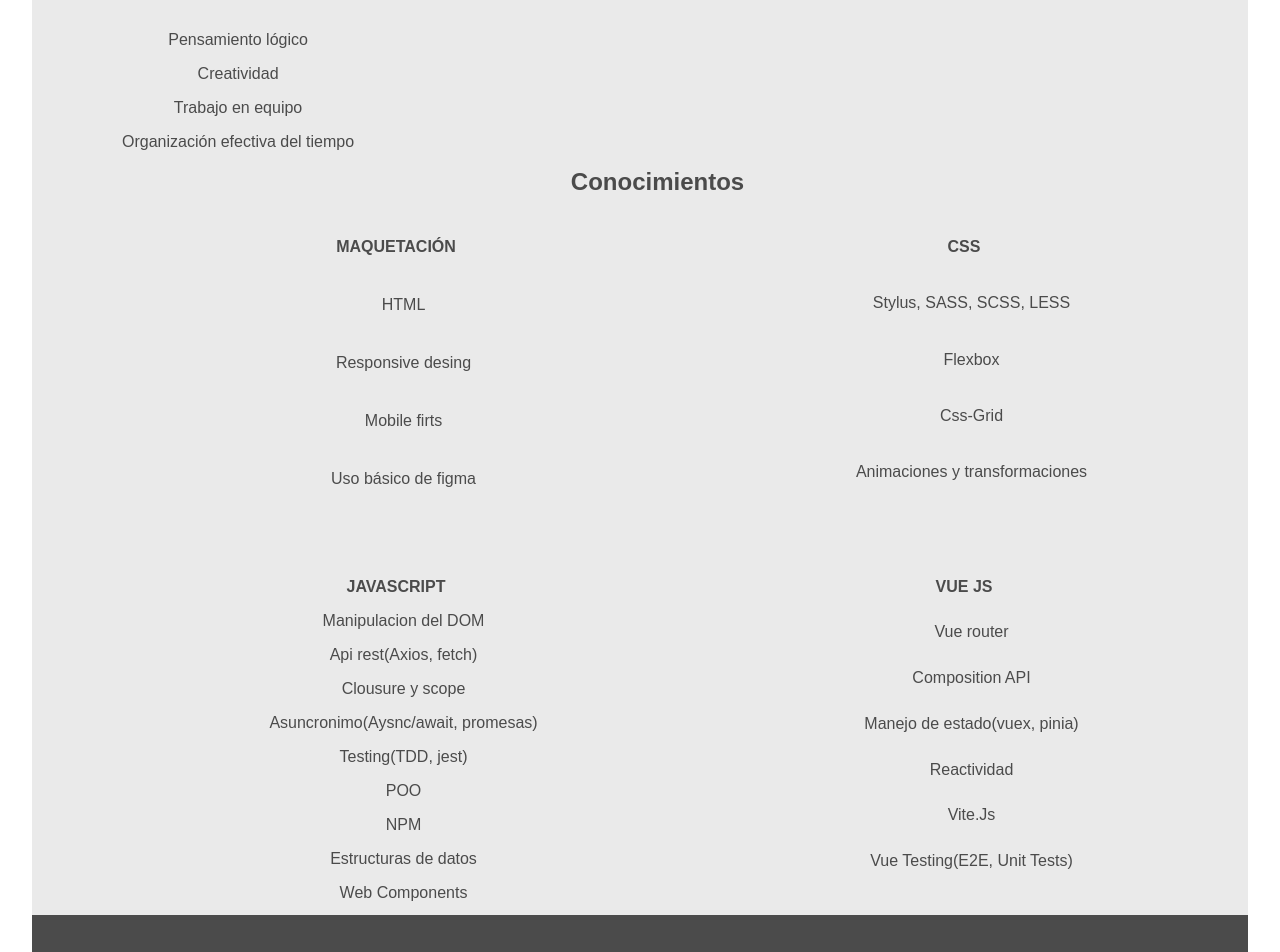
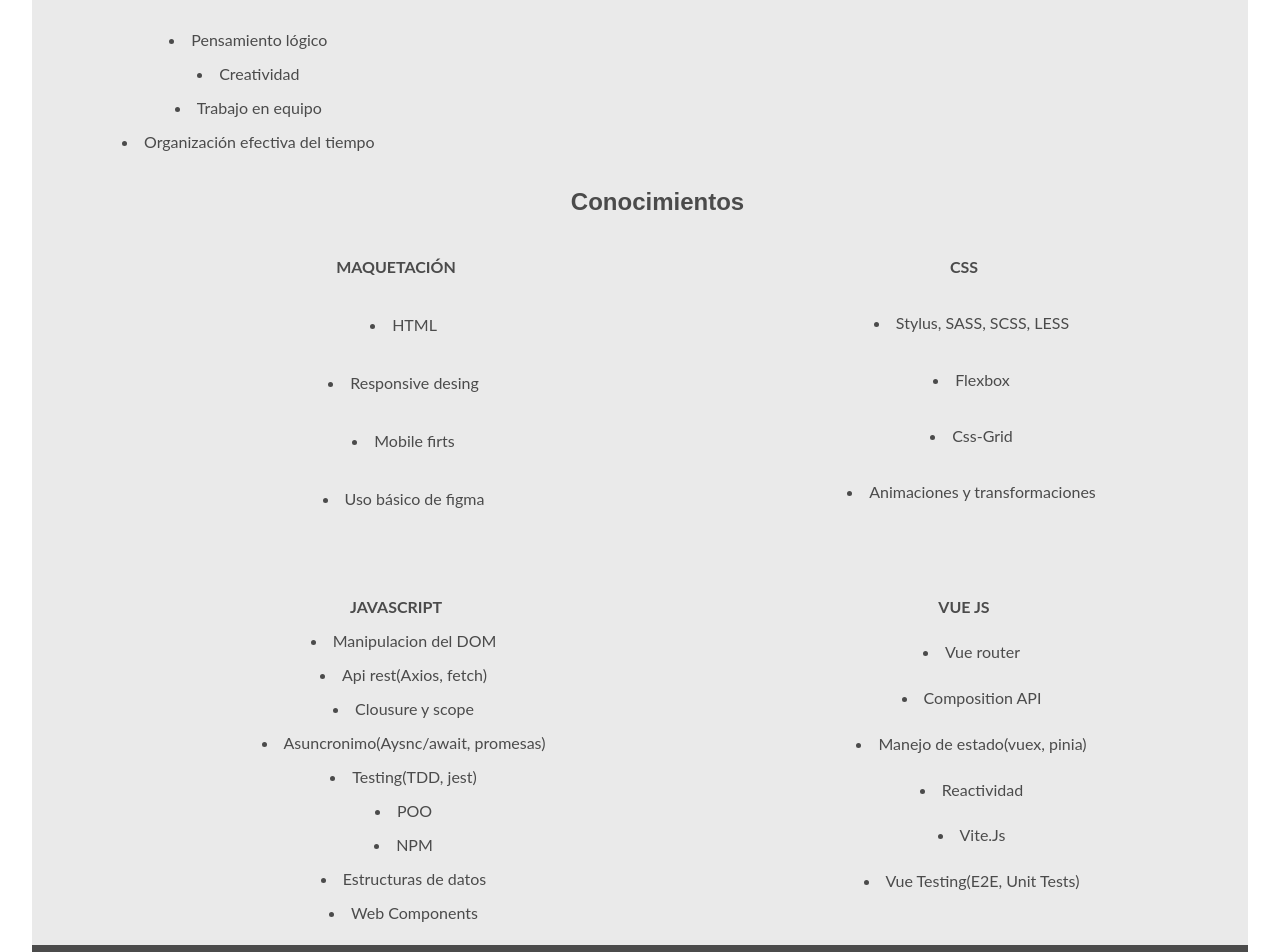
Before and after one commit to Marualexa/portafolio, a Vue app: page / in a window 1280 px wide. Shown: the part 1440-2392 px from the top of the page. Built offline with nearby package versions, Linux system fonts and the light colour scheme; the HTML template or start-up script is replaced by a standard one.

Commit message:
margenes

```diff
--- a/src/components/Knowledge.vue
+++ b/src/components/Knowledge.vue
@@ -4,41 +4,41 @@
     <div class="items-container">
       <div class="maquetacion">
         <h5>MAQUETACIÓN</h5>
-        <p>HTML</p>
-        <p>Responsive desing</p>
-        <p>Mobile firts</p>
-        <p>Uso básico de figma</p>
+        <li>HTML</li>
+        <li>Responsive desing</li>
+        <li>Mobile firts</li>
+        <li>Uso básico de figma</li>
       </div>
 
       <div class="css">
         <h5>CSS</h5>
-        <p>Stylus, SASS, SCSS, LESS</p>
-        <p>Flexbox</p>
-        <p>Css-Grid</p>
-        <p>Animaciones y transformaciones</p>
+        <li>Stylus, SASS, SCSS, LESS</li>
+        <li>Flexbox</li>
+        <li>Css-Grid</li>
+        <li>Animaciones y transformaciones</li>
       </div>
 
       <div class="javascrip">
         <h5>JAVASCRIPT</h5>
-        <p>Manipulacion del DOM</p>
-        <p>Api rest(Axios, fetch)</p>
-        <p>Clousure y scope</p>
-        <p>Asuncronimo(Aysnc/await, promesas)</p>
-        <p>Testing(TDD, jest)</p>
-        <p>POO</p>
-        <p>NPM</p>
-        <p>Estructuras de datos</p>
-        <p>Web Components</p>
+        <li>Manipulacion del DOM</li>
+        <li>Api rest(Axios, fetch)</li>
+        <li>Clousure y scope</li>
+        <li>Asuncronimo(Aysnc/await, promesas)</li>
+        <li>Testing(TDD, jest)</li>
+        <li>POO</li>
+        <li>NPM</li>
+        <li>Estructuras de datos</li>
+        <li>Web Components</li>
       </div>
 
       <div class="vue-js">
         <h5>VUE JS</h5>
-        <p>Vue router</p>
-        <p>Composition API</p>
-        <p>Manejo de estado(vuex, pinia)</p>
-        <p>Reactividad</p>
-        <p>Vite.Js</p>
-        <p>Vue Testing(E2E, Unit Tests)</p>
+        <li>Vue router</li>
+        <li>Composition API</li>
+        <li>Manejo de estado(vuex, pinia)</li>
+        <li>Reactividad</li>
+        <li>Vite.Js</li>
+        <li>Vue Testing(E2E, Unit Tests)</li>
       </div>
     </div>
   </div>
--- a/src/components/SoftSkills.vue
+++ b/src/components/SoftSkills.vue
@@ -1,13 +1,13 @@
 <template>
-    <div class="container-soft">
-        <h2>Habilidades Blandas</h2>
-        <div>
-            <p>Pensamiento lógico</p>
-            <p>Creatividad</p>
-            <p>Trabajo en equipo</p>
-            <p>Organización efectiva del tiempo</p>
-        </div>
+  <div class="container-soft">
+    <h2>Habilidades Blandas</h2>
+    <div>
+      <li>Pensamiento lógico</li>
+      <li>Creatividad</li>
+      <li>Trabajo en equipo</li>
+      <li>Organización efectiva del tiempo</li>
     </div>
+  </div>
 </template>
 
 <script setup></script>
--- a/src/sass/componentStyles/_contactsInfo.scss
+++ b/src/sass/componentStyles/_contactsInfo.scss
@@ -1,6 +1,6 @@
 .infor-contact {
     width: 100%;
-    height: 15vh;
+    height: 27vh;
     background-color: $color-secundario;
 
     h2 {
--- a/src/sass/componentStyles/_globalStyle.scss
+++ b/src/sass/componentStyles/_globalStyle.scss
@@ -1,13 +1,12 @@
-$Fuente1: 'Lilita One ', sans-serif;
-$Fuente2: 'Calendas Plus', sans-serif;
-$Fuente3: 'Averta', sans-serif;
+$Fuente1: 'Roboto ', sans-serif;
+$Fuente2: 'Lato', sans-serif;
 $color-primario: #000000;
 $color-secundario: #eaeaea;
 $color-fuente1: #ffffff;
 $color-claro: #4b4b4b;
 $movil-small: 480px;
 $tablet-medium: 768px;
-$desktop-large: 1024px;
+$desktop-large: 990px;
 
 * {
   margin: 0;
--- a/src/sass/componentStyles/_homePage.scss
+++ b/src/sass/componentStyles/_homePage.scss
@@ -17,7 +17,7 @@
 
     h1 {
         color: $color-fuente1;
-        font-family: $Fuente3;
+        font-family: $Fuente1;
         grid-column: 1 / 3;
         margin-top: 59px;
         margin-left: 48px;
@@ -34,7 +34,7 @@
 
     p {
         color: $color-fuente1;
-        font-family: $Fuente1;
+        font-family: $Fuente2;
         grid-row: 2;
         grid-column: 1 / 3;
         margin-left: 47px;
--- a/src/sass/componentStyles/_knowlwdge.scss
+++ b/src/sass/componentStyles/_knowlwdge.scss
@@ -18,8 +18,8 @@
         display: grid;
         grid-template-columns: 1fr 1fr;
         grid-template-rows: 1fr 1fr;
-        margin-top: 35px;
-        margin-left: 80px;
+        margin: 35px 0 0 80px;
+        padding-bottom: 10px;
 
         @include movil {
             margin-left: 35px;
@@ -37,7 +37,7 @@
             font-size: medium;
         }
 
-        p {
+        li {
             font-family: $Fuente2;
             color: $color-claro;
             margin-left: 15px;
@@ -54,7 +54,7 @@
             font-size: medium;
         }
 
-        p {
+        li {
             font-family: $Fuente2;
             color: $color-claro;
             margin-left: 15px;
@@ -73,7 +73,7 @@
             font-size: medium;
         }
 
-        p {
+        li {
             font-family: $Fuente2;
             color: $color-claro;
             margin-top: 10px;
@@ -93,7 +93,7 @@
             font-size: medium;
         }
 
-        p {
+        li {
             font-family: $Fuente2;
             color: $color-claro;
             margin-left: 15px;
--- a/src/sass/componentStyles/_proyectPerson.scss
+++ b/src/sass/componentStyles/_proyectPerson.scss
@@ -41,6 +41,7 @@
 
             .item-1 {
                 font-family: $Fuente2;
+                font-weight: bold;
                 color: $color-fuente1;
                 padding-bottom: 14px;
                 text-align: center;
@@ -67,6 +68,7 @@
 
             .item-2 {
                 font-family: $Fuente2;
+                font-weight: bold;
                 color: $color-fuente1;
                 padding-bottom: 14px;
                 text-align: center;
@@ -94,6 +96,7 @@
 
             .item-3 {
                 font-family: $Fuente2;
+                font-weight: bold;
                 color: $color-fuente1;
                 padding-bottom: 14px;
                 text-align: center;
@@ -121,6 +124,7 @@
 
             .item-4 {
                 font-family: $Fuente2;
+                font-weight: bold;
                 color: $color-fuente1;
                 padding-bottom: 14px;
                 text-align: center;
--- a/src/sass/componentStyles/_softSkills.scss
+++ b/src/sass/componentStyles/_softSkills.scss
@@ -2,6 +2,7 @@
     width: 100%;
     height: auto;
     background-color: $color-secundario;
+    padding-bottom: 20px;
 
     h2 {
         color: $color-claro;
@@ -18,8 +19,10 @@
         @include tablet {
             margin-right: 125px;
         }
-
-        p {
+        @include movil {
+            margin-left: 50px;
+        }
+        li {
             margin-bottom: 10px;
             font-family: $Fuente2;
             color: $color-claro;
```
